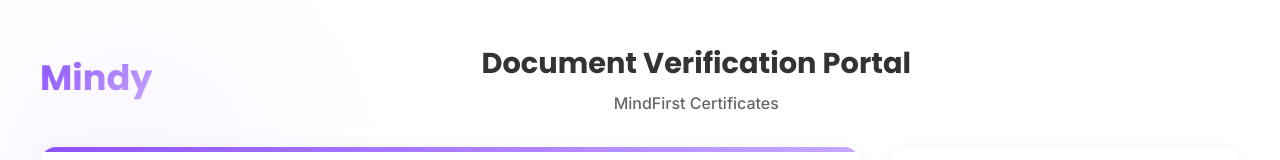
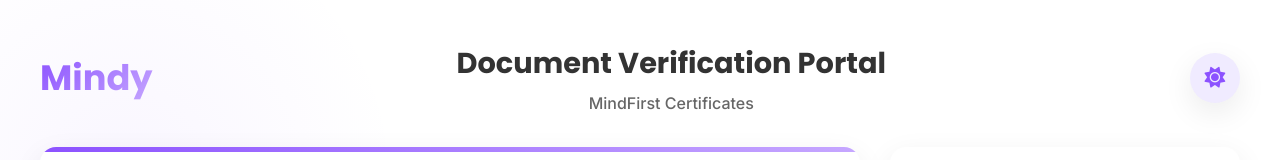
Before and after one commit to mindybangladesh/MindFirst-Certificate-Verification-Portal, a plain HTML site: page index.html in a window 1280 px wide. Shown: the top 160 px of the page. Drawn offline with Linux system fonts and the light colour scheme.

Commit message:
Update index.html

```diff
--- a/index.html
+++ b/index.html
@@ -21,6 +21,9 @@
             <div class="header-titles">
                 <h2 class="main-heading">Document Verification Portal</h2>
                 <p class="subheading">MindFirst Certificates</p>
+            </div>
+            <div class="theme-toggle">
+                <i class="fas fa-sun" id="theme-icon"></i>
             </div>
         </header>
 
```
